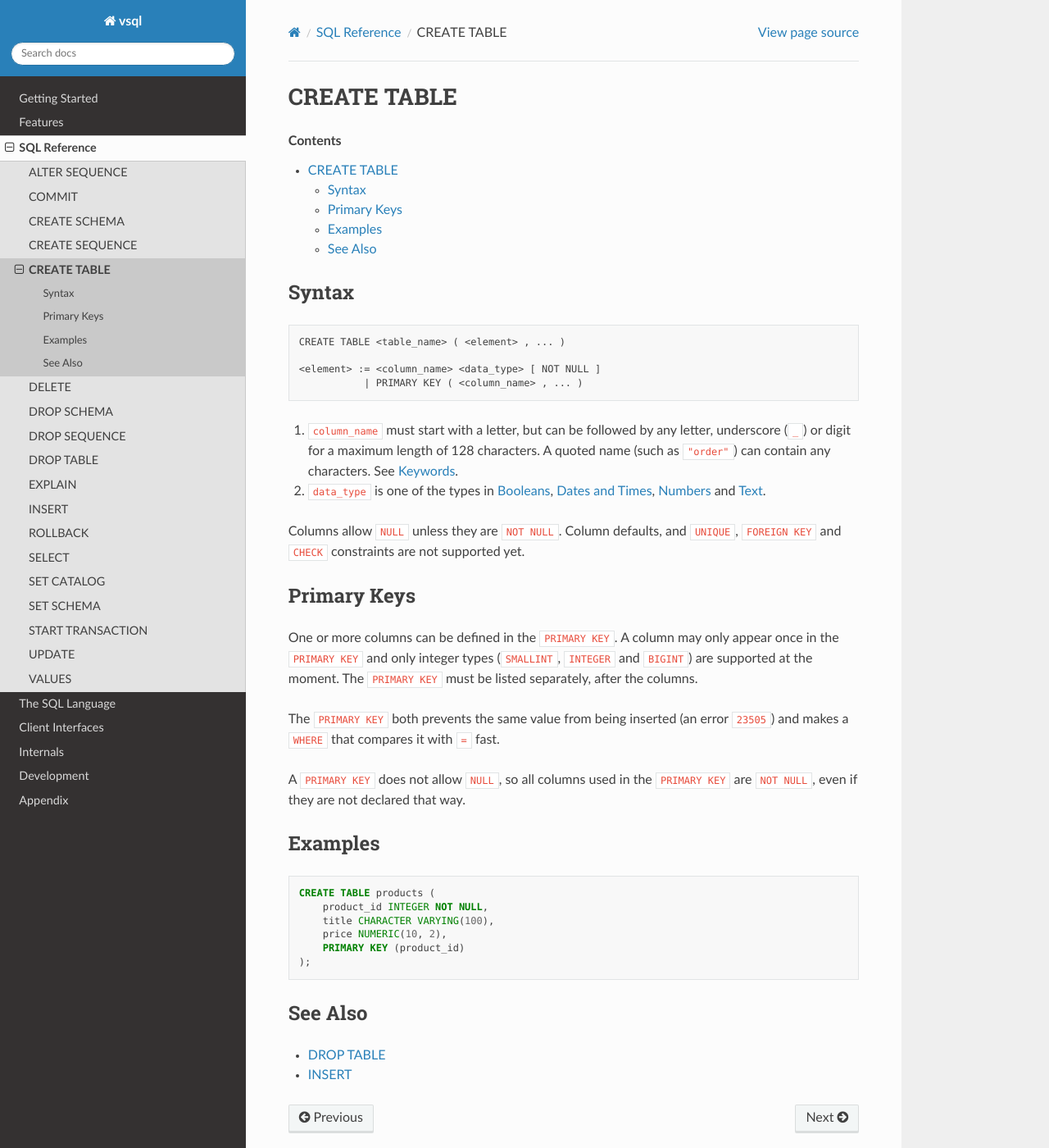
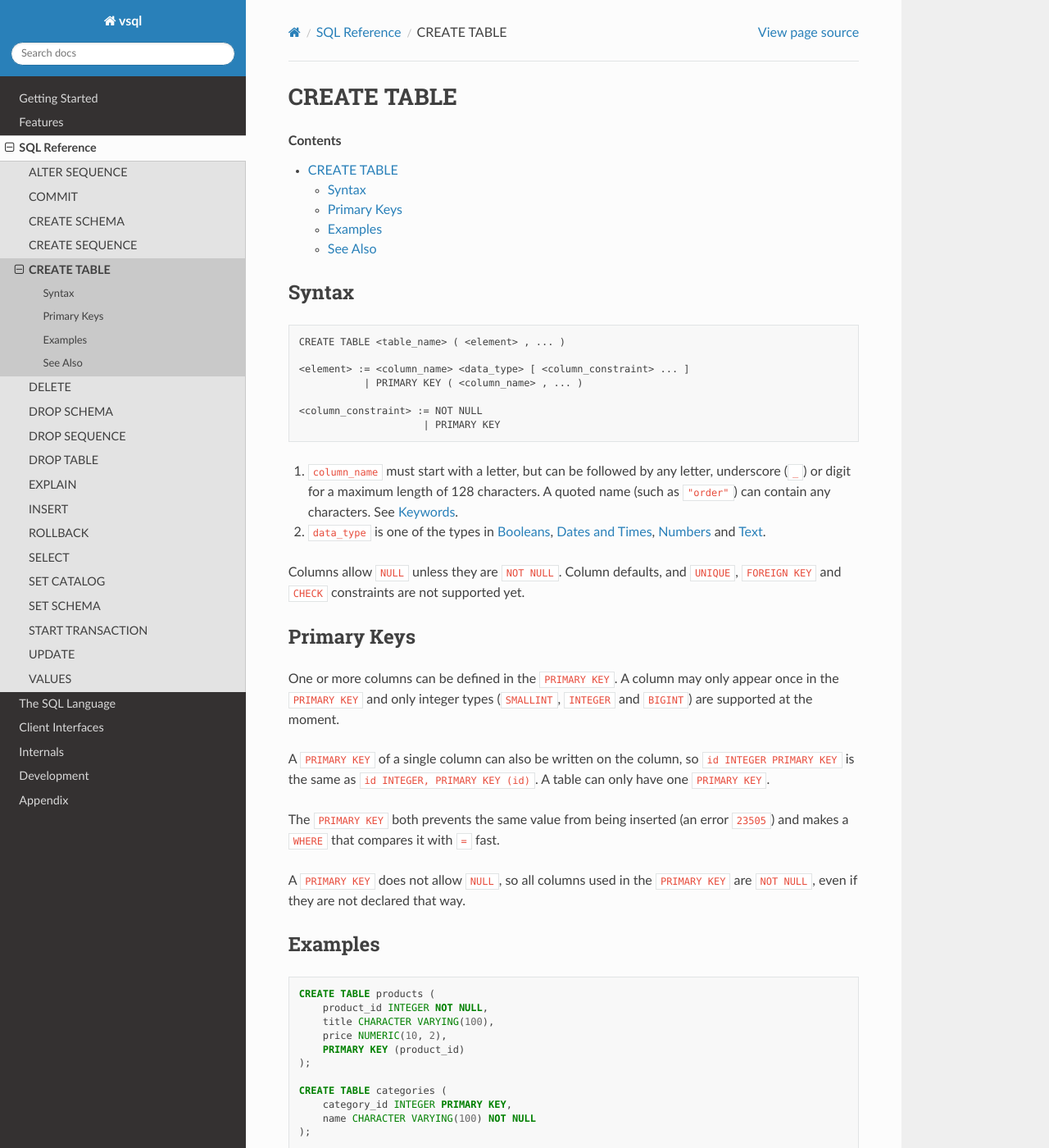
Before and after one commit to elliotchance/vsql, a Sphinx documentation site: the page built from docs/create-table.rst, in a window 1280 px wide and 1400 px high. Shown: the whole window at 82% size. Built offline with Sphinx 7.4.7 and the Read the Docs theme 3.1.0, drawn with Linux system fonts in a browser that asks for light colours.

Commit message:
CREATE TABLE: Support PRIMARY KEY on a column
"id INT PRIMARY KEY" is the same as "id INT, PRIMARY KEY (id)" (11.4 SR
17b), so the column definition adds the table constraint and the existing
PRIMARY KEY checks apply. A column can now have several constraints, in any
order.

SQL E141-03

Fixes #358

Co-Authored-By: Claude Opus 5.5 <noreply@anthropic.com>

```diff
--- a/docs/create-table.rst
+++ b/docs/create-table.rst
@@ -10,8 +10,11 @@ Syntax
 
   CREATE TABLE <table_name> ( <element> , ... )
 
-  <element> := <column_name> <data_type> [ NOT NULL ]
+  <element> := <column_name> <data_type> [ <column_constraint> ... ]
              | PRIMARY KEY ( <column_name> , ... )
+
+  <column_constraint> := NOT NULL
+                       | PRIMARY KEY
 
 1. ``column_name`` must start with a letter, but can be followed by any letter,
    underscore (``_``) or digit for a maximum length of 128 characters. A
@@ -28,8 +31,11 @@ Primary Keys
 
 One or more columns can be defined in the ``PRIMARY KEY``. A column may only
 appear once in the ``PRIMARY KEY`` and only integer types (``SMALLINT``,
-``INTEGER`` and ``BIGINT``) are supported at the moment. The ``PRIMARY KEY``
-must be listed separately, after the columns.
+``INTEGER`` and ``BIGINT``) are supported at the moment.
+
+A ``PRIMARY KEY`` of a single column can also be written on the column, so
+``id INTEGER PRIMARY KEY`` is the same as ``id INTEGER, PRIMARY KEY (id)``. A
+table can only have one ``PRIMARY KEY``.
 
 The ``PRIMARY KEY`` both prevents the same value from being inserted (an error
 ``23505``) and makes a ``WHERE`` that compares it with ``=`` fast.
@@ -49,6 +55,11 @@ Examples
       PRIMARY KEY (product_id)
   );
 
+  CREATE TABLE categories (
+      category_id INTEGER PRIMARY KEY,
+      name CHARACTER VARYING(100) NOT NULL
+  );
+
 See Also
 --------
 
```
Also changed, not shown: 6 other files.
